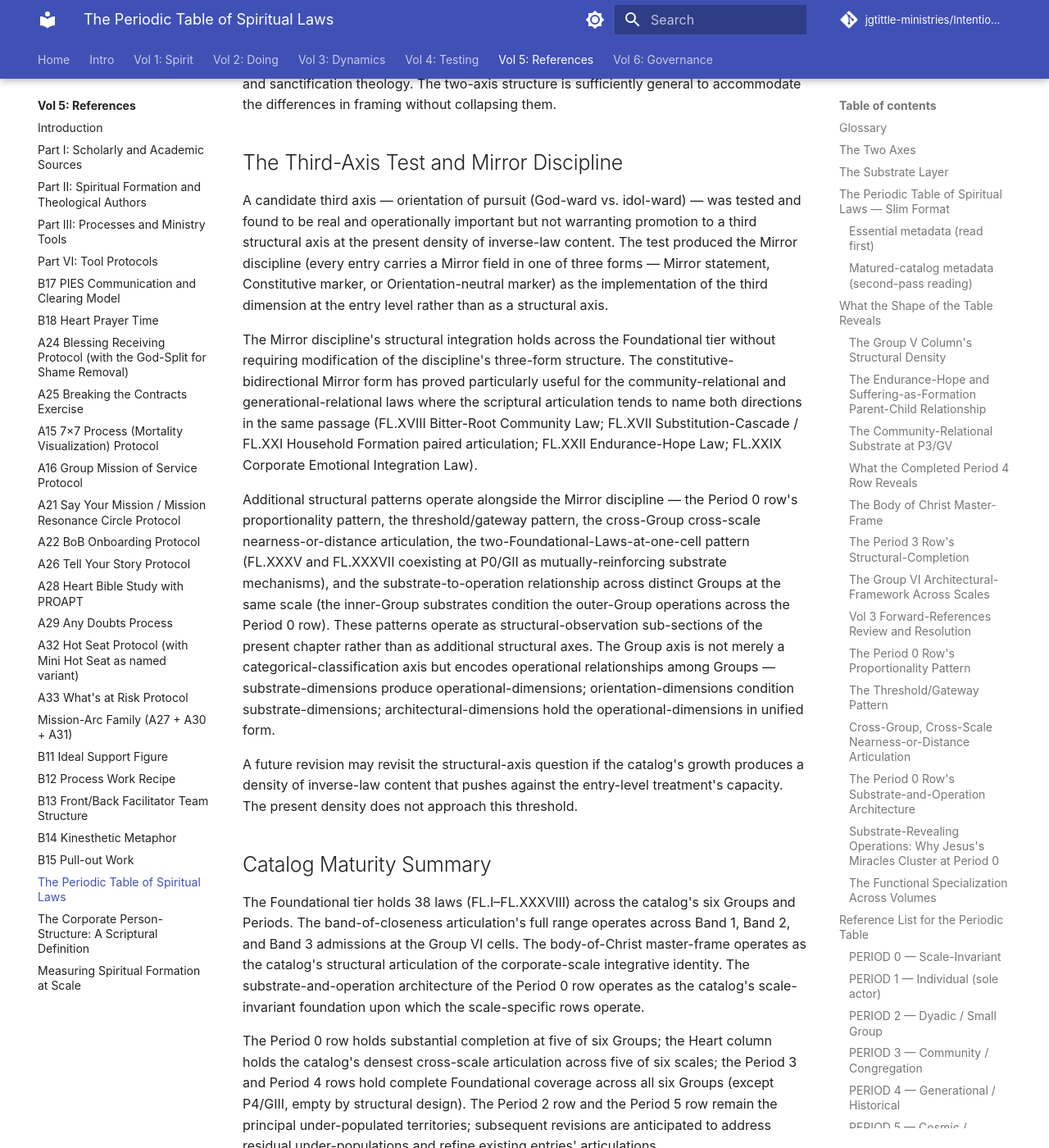
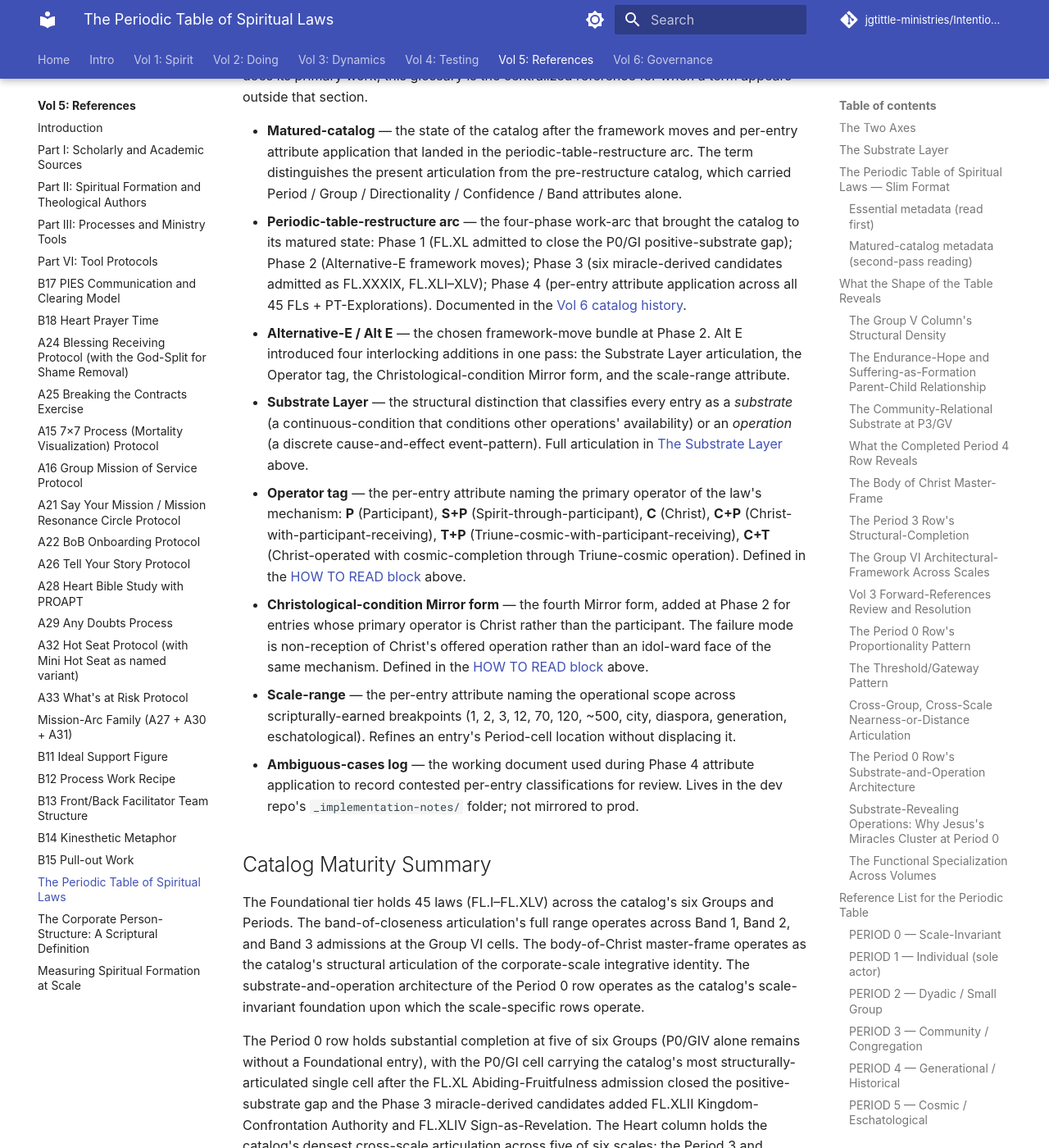
Before and after one commit to jgtittle-ministries/Intentional-Journey-of-the-Heart-dev, an MkDocs documentation site: the page built from docs/volume-5-references/periodic-table-of-spiritual-laws-a-summing.md, in a window 1280 px wide and 1400 px high, scrolled down 66006 px. Shown: the whole window at 82% size. Built offline with MkDocs 1.6.1 and Material for MkDocs 9.7.7, drawn with Linux system fonts in a browser that asks for light colours; some web fonts are replaced; comment, search, counter and statistics services are not loaded; some of the changed text lies outside the part shown.

Commit message:
Phase 5 Finding D follow-up: relocate Glossary near chapter end and refresh Catalog Maturity Summary
Moves the Glossary section from between the prose intro and "The Two Axes"
to just before "Catalog Maturity Summary" so it reads as back-matter
terminology reference rather than interrupting the chapter's structural
argument. Updates the in-glossary "below" pointers to "above" since the
referenced sections (The Substrate Layer; HOW TO READ block) now precede
the glossary. Updates the Reader's Path callout's pointer to say "near
the chapter's end" instead of "below" so a first-time reader isn't
expecting the glossary immediately after the callout.

Also refreshes the Catalog Maturity Summary, which still read against the
38-FL pre-restructure catalog. Updates:
- FL count 38 -> 45; range FL.I-XXXVIII -> FL.I-XLV
- P0/GI single-cell articulation note added (FL.XL + FL.XLII + FL.XLIV
  closure of positive-substrate gap)
- P5/GI closure note added (FL.XLV after FL.XXXVII relocation)
- New third paragraph naming the matured-catalog framework moves (Substrate
  Layer, Operator tag, Christological-condition Mirror form, scale-range,
  per-entry attribute application) as the catalog's analytical-articulation
  infrastructure, with the additive framing preserved and a pointer to the
  Glossary above

mkdocs --strict build clean.

```diff
--- a/docs/volume-5-references/periodic-table-of-spiritual-laws-a-summing.md
+++ b/docs/volume-5-references/periodic-table-of-spiritual-laws-a-summing.md
@@ -8,7 +8,7 @@
     2. **Second-pass read.** Return for the Substrate Layer section, the HOW TO READ block's Essential metadata sub-section, and one or two reference list entries you want to look up.
     3. **Deep-dive read.** The HOW TO READ block's Matured-catalog metadata, the What the Shape Reveals sub-sections, and the Reading Through Classical Doctrine appendix are for readers who want to engage the analytical instrument's full operational structure. None of this is required to use the table as a reference.
 
-    The matured-catalog metadata (Layer, Operator, Christological-condition Mirror form, scale-range) was added at the conclusion of the periodic-table-restructure work. It is *additive* — the existing Period/Group/Directionality/Confidence/Band attributes are sufficient to locate any law; the matured-catalog attributes provide deeper analytical reading for readers who want it. If any term in this chapter (or in the FL chapters or Vol 6 catalog history) is unfamiliar, see the [Glossary](#glossary) below.
+    The matured-catalog metadata (Layer, Operator, Christological-condition Mirror form, scale-range) was added at the conclusion of the periodic-table-restructure work. It is *additive* — the existing Period/Group/Directionality/Confidence/Band attributes are sufficient to locate any law; the matured-catalog attributes provide deeper analytical reading for readers who want it. If any term in this chapter (or in the FL chapters or Vol 6 catalog history) is unfamiliar, see the [Glossary](#glossary) near the chapter's end.
 
 This chapter is the consolidated Periodic Table reference for the entire Laws-of-the-Spirit investigation. It was originally drafted as the closing chapter of Volume 1 and now lives here in Volume 5, alongside the Tool Inventory and the Companion-formation chapters, because the table's primary function is reference-and-orientation across the whole corpus rather than further argument within any single volume. Volume 1 introduces the Foundational Laws as a tier ahead of its eight Explorations; Volume 2 maps the Diagnostic, Tool-Application, and Developmental laws that operate downstream of the Vol 1 framework; Volume 3 reframes both sets in field-theoretic terms; and this table is the consolidated organizer that holds all three views in one frame so a Companion in training or in formation work can find any specific law by its place in the structure.
 
@@ -37,19 +37,6 @@ A fourth periodicity belongs alongside the three above: reciprocity-of-response.
 A possible fifth periodicity — designed-orientation with structural-failure-of-alternatives — is sharpened by the FL.VIII Desire-for-God / FL.XIV Vanity-of-Substitutes pairing produced by the third-axis test. The corpus continues to reserve the fifth-periodicity question for future revision but notes that the paired-law pattern (designed-for-X engine + structural-failure-of-every-non-X engine) may itself constitute the fifth periodicity rather than any single law. these additions extend this pattern through the FL.XVII Substitution-Cascade / FL.XXI Household Formation pair, which exhibits the same paired-law structure at the generational scale.
 
 Additional structural-relationship patterns operate alongside the four periodicities above and are documented in the sub-sections that follow the Two Axes section — the cross-Group articulation of a single operational family at one scale (the faith-family at GII Trust-Substrate and GV Hear-and-Obey); the substrate-to-operation relationship across distinct Groups at the same scale; the Period 0 row's proportionality pattern, threshold/gateway pattern, and cross-Group nearness-or-distance articulation; the two-Foundational-Laws-at-one-cell pattern (FL.XXXV and FL.XXXVII at P0/GII as mutually-reinforcing substrate mechanisms); and the Period 0 row's substrate-and-operation architecture across the inner-and-outer Group dimensions.
-
-## Glossary
-
-Terms introduced during the periodic-table-restructure arc that recur across this chapter, the Vol 6 catalog history, and the FL chapters. Each is named again in the section where it does its primary work; this glossary is the centralized reference for when a term appears outside that section.
-
-- **Matured-catalog** — the state of the catalog after the framework moves and per-entry attribute application that landed in the periodic-table-restructure arc. The term distinguishes the present articulation from the pre-restructure catalog, which carried Period / Group / Directionality / Confidence / Band attributes alone.
-- **Periodic-table-restructure arc** — the four-phase work-arc that brought the catalog to its matured state: Phase 1 (FL.XL admitted to close the P0/GI positive-substrate gap); Phase 2 (Alternative-E framework moves); Phase 3 (six miracle-derived candidates admitted as FL.XXXIX, FL.XLI–XLV); Phase 4 (per-entry attribute application across all 45 FLs + PT-Explorations). Documented in the [Vol 6 catalog history](../volume-6-governance/appendix-catalog-history.md).
-- **Alternative-E / Alt E** — the chosen framework-move bundle at Phase 2. Alt E introduced four interlocking additions in one pass: the Substrate Layer articulation, the Operator tag, the Christological-condition Mirror form, and the scale-range attribute.
-- **Substrate Layer** — the structural distinction that classifies every entry as a *substrate* (a continuous-condition that conditions other operations' availability) or an *operation* (a discrete cause-and-effect event-pattern). Full articulation in [The Substrate Layer](#the-substrate-layer) below.
-- **Operator tag** — the per-entry attribute naming the primary operator of the law's mechanism: **P** (Participant), **S+P** (Spirit-through-participant), **C** (Christ), **C+P** (Christ-with-participant-receiving), **T+P** (Triune-cosmic-with-participant-receiving), **C+T** (Christ-operated with cosmic-completion through Triune-cosmic operation). Defined in the [HOW TO READ block](#matured-catalog-metadata-second-pass-reading) below.
-- **Christological-condition Mirror form** — the fourth Mirror form, added at Phase 2 for entries whose primary operator is Christ rather than the participant. The failure mode is non-reception of Christ's offered operation rather than an idol-ward face of the same mechanism. Defined in the [HOW TO READ block](#matured-catalog-metadata-second-pass-reading) below.
-- **Scale-range** — the per-entry attribute naming the operational scope across scripturally-earned breakpoints (1, 2, 3, 12, 70, 120, ~500, city, diaspora, generation, eschatological). Refines an entry's Period-cell location without displacing it.
-- **Ambiguous-cases log** — the working document used during Phase 4 attribute application to record contested per-entry classifications for review. Lives in the dev repo's `_implementation-notes/` folder; not mirrored to prod.
 
 ## The Two Axes
 
@@ -987,11 +974,26 @@ Additional structural patterns operate alongside the Mirror discipline — the P
 
 A future revision may revisit the structural-axis question if the catalog's growth produces a density of inverse-law content that pushes against the entry-level treatment's capacity. The present density does not approach this threshold.
 
+## Glossary
+
+Terms introduced during the periodic-table-restructure arc that recur across this chapter, the Vol 6 catalog history, and the FL chapters. Each is named again in the section where it does its primary work; this glossary is the centralized reference for when a term appears outside that section.
+
+- **Matured-catalog** — the state of the catalog after the framework moves and per-entry attribute application that landed in the periodic-table-restructure arc. The term distinguishes the present articulation from the pre-restructure catalog, which carried Period / Group / Directionality / Confidence / Band attributes alone.
+- **Periodic-table-restructure arc** — the four-phase work-arc that brought the catalog to its matured state: Phase 1 (FL.XL admitted to close the P0/GI positive-substrate gap); Phase 2 (Alternative-E framework moves); Phase 3 (six miracle-derived candidates admitted as FL.XXXIX, FL.XLI–XLV); Phase 4 (per-entry attribute application across all 45 FLs + PT-Explorations). Documented in the [Vol 6 catalog history](../volume-6-governance/appendix-catalog-history.md).
+- **Alternative-E / Alt E** — the chosen framework-move bundle at Phase 2. Alt E introduced four interlocking additions in one pass: the Substrate Layer articulation, the Operator tag, the Christological-condition Mirror form, and the scale-range attribute.
+- **Substrate Layer** — the structural distinction that classifies every entry as a *substrate* (a continuous-condition that conditions other operations' availability) or an *operation* (a discrete cause-and-effect event-pattern). Full articulation in [The Substrate Layer](#the-substrate-layer) above.
+- **Operator tag** — the per-entry attribute naming the primary operator of the law's mechanism: **P** (Participant), **S+P** (Spirit-through-participant), **C** (Christ), **C+P** (Christ-with-participant-receiving), **T+P** (Triune-cosmic-with-participant-receiving), **C+T** (Christ-operated with cosmic-completion through Triune-cosmic operation). Defined in the [HOW TO READ block](#matured-catalog-metadata-second-pass-reading) above.
+- **Christological-condition Mirror form** — the fourth Mirror form, added at Phase 2 for entries whose primary operator is Christ rather than the participant. The failure mode is non-reception of Christ's offered operation rather than an idol-ward face of the same mechanism. Defined in the [HOW TO READ block](#matured-catalog-metadata-second-pass-reading) above.
+- **Scale-range** — the per-entry attribute naming the operational scope across scripturally-earned breakpoints (1, 2, 3, 12, 70, 120, ~500, city, diaspora, generation, eschatological). Refines an entry's Period-cell location without displacing it.
+- **Ambiguous-cases log** — the working document used during Phase 4 attribute application to record contested per-entry classifications for review. Lives in the dev repo's `_implementation-notes/` folder; not mirrored to prod.
+
 ## Catalog Maturity Summary
 
-The Foundational tier holds 38 laws (FL.I–FL.XXXVIII) across the catalog's six Groups and Periods. The band-of-closeness articulation's full range operates across Band 1, Band 2, and Band 3 admissions at the Group VI cells. The body-of-Christ master-frame operates as the catalog's structural articulation of the corporate-scale integrative identity. The substrate-and-operation architecture of the Period 0 row operates as the catalog's scale-invariant foundation upon which the scale-specific rows operate.
+The Foundational tier holds 45 laws (FL.I–FL.XLV) across the catalog's six Groups and Periods. The band-of-closeness articulation's full range operates across Band 1, Band 2, and Band 3 admissions at the Group VI cells. The body-of-Christ master-frame operates as the catalog's structural articulation of the corporate-scale integrative identity. The substrate-and-operation architecture of the Period 0 row operates as the catalog's scale-invariant foundation upon which the scale-specific rows operate.
 
-The Period 0 row holds substantial completion at five of six Groups; the Heart column holds the catalog's densest cross-scale articulation across five of six scales; the Period 3 and Period 4 rows hold complete Foundational coverage across all six Groups (except P4/GIII, empty by structural design). The Period 2 row and the Period 5 row remain the principal under-populated territories; subsequent revisions are anticipated to address residual under-populations and refine existing entries' articulations.
+The Period 0 row holds substantial completion at five of six Groups (P0/GIV alone remains without a Foundational entry), with the P0/GI cell carrying the catalog's most structurally-articulated single cell after the FL.XL Abiding-Fruitfulness admission closed the positive-substrate gap and the Phase 3 miracle-derived candidates added FL.XLII Kingdom-Confrontation Authority and FL.XLIV Sign-as-Revelation. The Heart column holds the catalog's densest cross-scale articulation across five of six scales; the Period 3 and Period 4 rows hold complete Foundational coverage across all six Groups (except P4/GIII, empty by structural design). The Period 2 row and the Period 5 row remain the principal under-populated territories at the Foundational tier, though FL.XLV Voice-of-Christ-Reaches-into-Death now closes P5/GI after FL.XXXVII Worship Alignment's relocation to P0/GII. Subsequent revisions are anticipated to address residual under-populations and refine existing entries' articulations.
+
+The matured-catalog framework moves that landed across the periodic-table-restructure arc — the Substrate Layer articulation, the Operator tag, the Christological-condition Mirror form, the scale-range attribute, and the per-entry attribute application across all 45 Foundational Laws and Vol 1–3 Explorations — operate as the catalog's analytical-articulation infrastructure. The framework's additions are *additive* — the Period / Group / Directionality / Confidence / Band attributes remain sufficient for the catalog's working use; the matured-catalog attributes provide the deeper analytical reading documented in the "What the Shape Reveals" sub-sections and centralized in the [Glossary](#glossary) above.
 
 ## A Four Connects Workshop as an Introduction and Invitation to an Intentional Journey of the Heart
 
```
